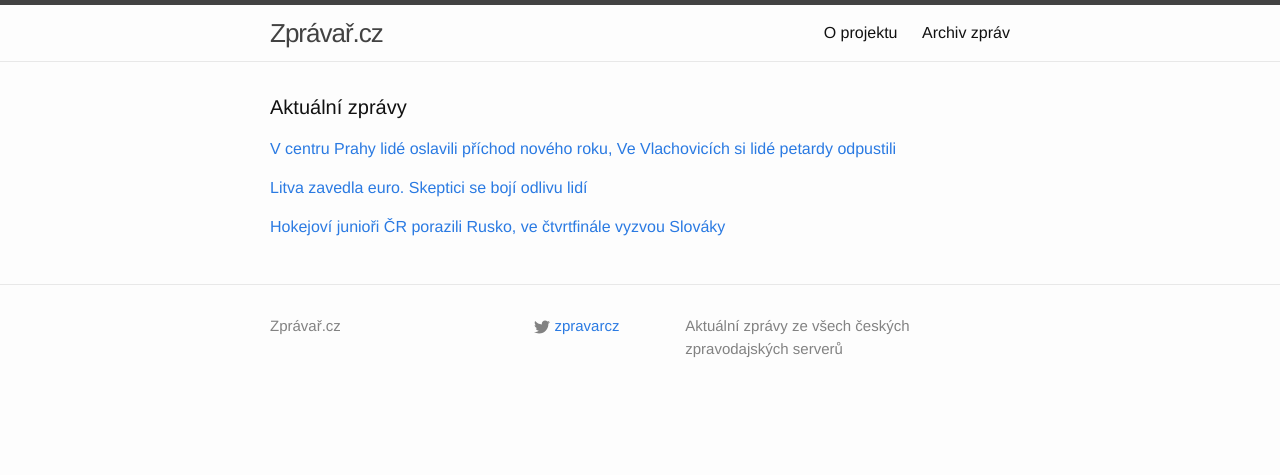
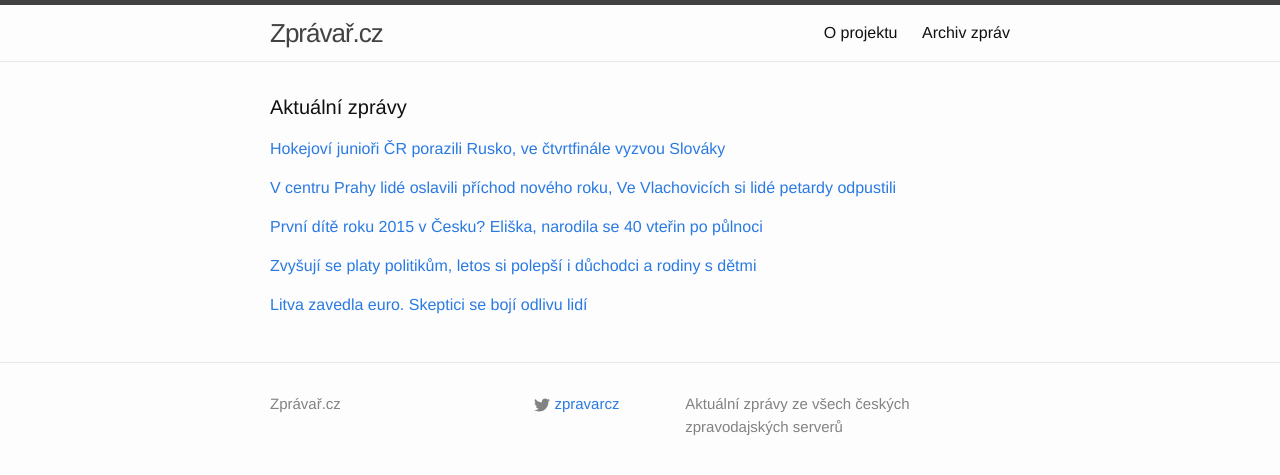
Before and after one commit to adliska/zpravar, a Jekyll site: the page built from index.html, in a window 1280 px wide. Shown: the top 475 px of the page. Built offline with Jekyll 4.4.1, drawn with Linux system fonts in a browser that asks for light colours; some of the changed lines change nothing that is shown.

Commit message:
zpravar news update

```diff
--- a/index.html
+++ b/index.html
@@ -5,8 +5,18 @@ layout: default
 <div class="home">
     <h1 class="page-heading">Aktuální zprávy</h1>
 
-<p><a href="javascript:;" onclick="toggle_visibility('zpravy0')">V centru Prahy lidé oslavili příchod nového roku, Ve Vlachovicích si lidé petardy odpustili</a></p>
+<p><a href="javascript:;" onclick="toggle_visibility('zpravy0')">Hokejoví junioři ČR porazili Rusko, ve čtvrtfinále vyzvou Slováky</a></p>
 <div id="zpravy0" style="display:none">
+<ul>
+<li><a href=http://www.denik.cz/hokej/hokejovi-juniori-cr-porazili-rusko-ve-ctvrtfinale-vyzvou-slovaky-20150101.html>Hokejoví junioři ČR porazili Rusko, ve čtvrtfinále vyzvou Slováky - www.denik.cz</a></li>
+<li><a href=http://sport.aktualne.cz/vitezny-gol-a-ctyri-body-palat-zazil-rekordni-vecer/r~3be2ab94918411e4833a0025900fea04/>Vítězný gól a čtyři body. Palát zažil rekordní večer - sport.aktualne.cz</a></li>
+<li><a href=http://hokej.idnes.cz/palat-se-blyskl-ziskem-ctyr-bodu-dop-/nhl.aspx?c=A150101_071851_nhl_Mkr>Palát se blýskl ziskem čtyř bodů, Voráček po odmlce znovu bodoval - hokej.idnes.cz</a></li>
+<li><a href=http://www.sportovninoviny.cz/zpravy/hokejovi-juniori-cr-porazili-rusko-ve-ctvrtfinale-vyzvou-slovaky/1163541>Hokejoví junioři ČR porazili Rusko, ve čtvrtfinále vyzvou Slováky - www.sportovninoviny.cz</a></li>
+<li><a href=http://www.rozhlas.cz/_zprava/hokejova-dvacitka-porazila-na-ms-rusko-41-ve-ctvrtfinale-vyzve-slovensko--1438421>Hokejová dvacítka porazila na MS Rusko 4:1, ve čtvrtfinále vyzve Slovensko - www.rozhlas.cz</a></li>
+<li><a href=http://hokej.idnes.cz/hokej-ms-dvacitek-cesko-rusko-d2d-/reprezentace.aspx?c=A150101_012343_reprezentace_cig>Mladí hokejisté překvapili: porazili Rusko, ve čtvrtfinále čekají Slováci - hokej.idnes.cz</a></li>
+</ul>
+</div><p><a href="javascript:;" onclick="toggle_visibility('zpravy1')">V centru Prahy lidé oslavili příchod nového roku, Ve Vlachovicích si lidé petardy odpustili</a></p>
+<div id="zpravy1" style="display:none">
 <ul>
 <li><a href=http://www.ceskenoviny.cz/zpravy/zpravy/v-centru-prahy-lide-oslavili-prichod-noveho-roku-ve-vlachovicich-si-lide-petardy-odpustili/1163938>V centru Prahy lidé oslavili příchod nového roku, Ve Vlachovicích si lidé petardy odpustili - www.ceskenoviny.cz</a></li>
 <li><a href=http://www.novinky.cz/domaci/357569-cesko-privitalo-oslavami-novy-rok-neobeslo-se-to-bez-zraneni.html>Česko přivítalo oslavami nový rok, neobešlo se to bez zranění - www.novinky.cz</a></li>
@@ -14,18 +24,26 @@ layout: default
 <li><a href=http://www.ceskenoviny.cz/zpravy/zpravy/v-ulicich-v-centru-prahy-lide-slavi-prichod-noveho-roku/1163938>V ulicích v centru Prahy lidé slaví příchod nového roku - www.ceskenoviny.cz</a></li>
 <li><a href=http://www.novinky.cz/domaci/357569-cesko-vita-oslavami-novy-rok-jsou-uz-prvni-zraneni.html>Česko vítá oslavami nový rok, jsou už první zranění - www.novinky.cz</a></li>
 </ul>
-</div><p><a href="javascript:;" onclick="toggle_visibility('zpravy1')">Litva zavedla euro. Skeptici se bojí odlivu lidí</a></p>
-<div id="zpravy1" style="display:none">
+</div><p><a href="javascript:;" onclick="toggle_visibility('zpravy2')">První dítě roku 2015 v Česku? Eliška, narodila se 40 vteřin po půlnoci</a></p>
+<div id="zpravy2" style="display:none">
+<ul>
+<li><a href=http://www.denik.cz/z_domova/prvnim-dite-noveho-roku-se-v-praze-narodilo-40-vterin-po-pulnoci-20150101.html>První dítě roku 2015 v Česku? Eliška, narodila se 40 vteřin po půlnoci - www.denik.cz</a></li>
+<li><a href=http://www.rozhlas.cz/_zprava/prvni-dite-2015-se-zrejme-narodilo-v-praze-eliska-prisla-na-svet-40-vterin-po-pulnoci--1438434>První dítě 2015 se zřejmě narodilo v Praze, Eliška přišla na svět 40 vteřin po půlnoci - www.rozhlas.cz</a></li>
+<li><a href=http://www.novinky.cz/domaci/357579-prvni-dite-roku-se-v-praze-narodilo-40-vterin-po-pulnoci.html>První dítě roku se v Praze narodilo 40 vteřin po půlnoci - www.novinky.cz</a></li>
+<li><a href=http://www.ceskenoviny.cz/zpravy/zpravy/prvnim-dite-noveho-roku-se-v-praze-narodilo-40-vterin-po-pulnoci/1163953>Prvním dítě nového roku se v Praze narodilo 40 vteřin po půlnoci - www.ceskenoviny.cz</a></li>
+</ul>
+</div><p><a href="javascript:;" onclick="toggle_visibility('zpravy3')">Zvyšují se platy politikům, letos si polepší  i důchodci a rodiny s dětmi</a></p>
+<div id="zpravy3" style="display:none">
+<ul>
+<li><a href=http://domaci.ihned.cz/c1-63321380-zvysuji-se-platy-politikum-letos-si-polepsi-i-duchodci-a-rodiny-s-detmi>Zvyšují se platy politikům, letos si polepší  i důchodci a rodiny s dětmi - domaci.ihned.cz</a></li>
+<li><a href=http://www.financninoviny.cz/zpravodajstvi/zpravy/platy-politiku-se-ode-dneska-zvysuji-o-3-pct-u-soudcu-o-deset/1163973>Platy politiků se ode dneška zvyšují o 3 pct., u soudců o deset - www.financninoviny.cz</a></li>
+<li><a href=http://www.financninoviny.cz/zpravodajstvi/zpravy/duchodcum-vzrustaji-penze-danove-slevy-na-deti-se-zvysuji/1163971>Důchodcům vzrůstají penze, daňové slevy na děti se zvyšují - www.financninoviny.cz</a></li>
+</ul>
+</div><p><a href="javascript:;" onclick="toggle_visibility('zpravy4')">Litva zavedla euro. Skeptici se bojí odlivu lidí</a></p>
+<div id="zpravy4" style="display:none">
 <ul>
 <li><a href=http://echo24.cz/a/wacyN>Litva zavedla euro. Skeptici se bojí odlivu lidí - echo24.cz</a></li>
 <li><a href=http://ekonomika.idnes.cz/litva-prijala-euro-je-devatenactym-clenem-eurozony-fxv-/eko_euro.aspx?c=A150101_002541_eko_euro_jav>V Litvě se začalo platit eurem, od půlnoci je členem eurozóny - ekonomika.idnes.cz</a></li>
 <li><a href=http://www.financninoviny.cz/zpravodajstvi/zpravy/litva-je-od-dnesniho-dne-19-clenem-eurozony/1163951>Litva je od dnešního dne 19. členem eurozóny - www.financninoviny.cz</a></li>
 </ul>
-</div><p><a href="javascript:;" onclick="toggle_visibility('zpravy2')">Hokejoví junioři ČR porazili Rusko, ve čtvrtfinále vyzvou Slováky</a></p>
-<div id="zpravy2" style="display:none">
-<ul>
-<li><a href=http://www.sportovninoviny.cz/zpravy/hokejovi-juniori-cr-porazili-rusko-ve-ctvrtfinale-vyzvou-slovaky/1163541>Hokejoví junioři ČR porazili Rusko, ve čtvrtfinále vyzvou Slováky - www.sportovninoviny.cz</a></li>
-<li><a href=http://www.rozhlas.cz/_zprava/hokejova-dvacitka-porazila-na-ms-rusko-41-ve-ctvrtfinale-vyzve-slovensko--1438421>Hokejová dvacítka porazila na MS Rusko 4:1, ve čtvrtfinále vyzve Slovensko - www.rozhlas.cz</a></li>
-<li><a href=http://hokej.idnes.cz/hokej-ms-dvacitek-cesko-rusko-d2d-/reprezentace.aspx?c=A150101_012343_reprezentace_cig>Mladí hokejisté překvapili: porazili Rusko, ve čtvrtfinále čekají Slováci - hokej.idnes.cz</a></li>
-</ul>
 </div></div>
```
